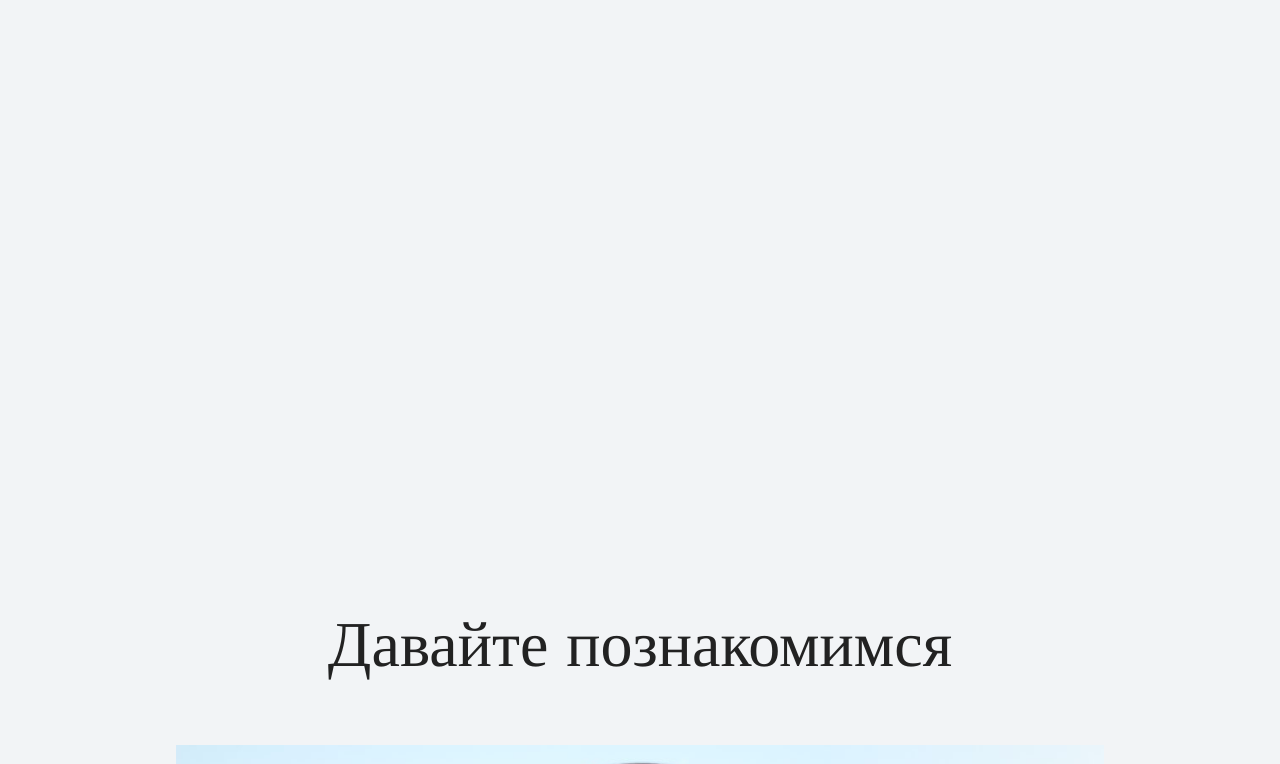
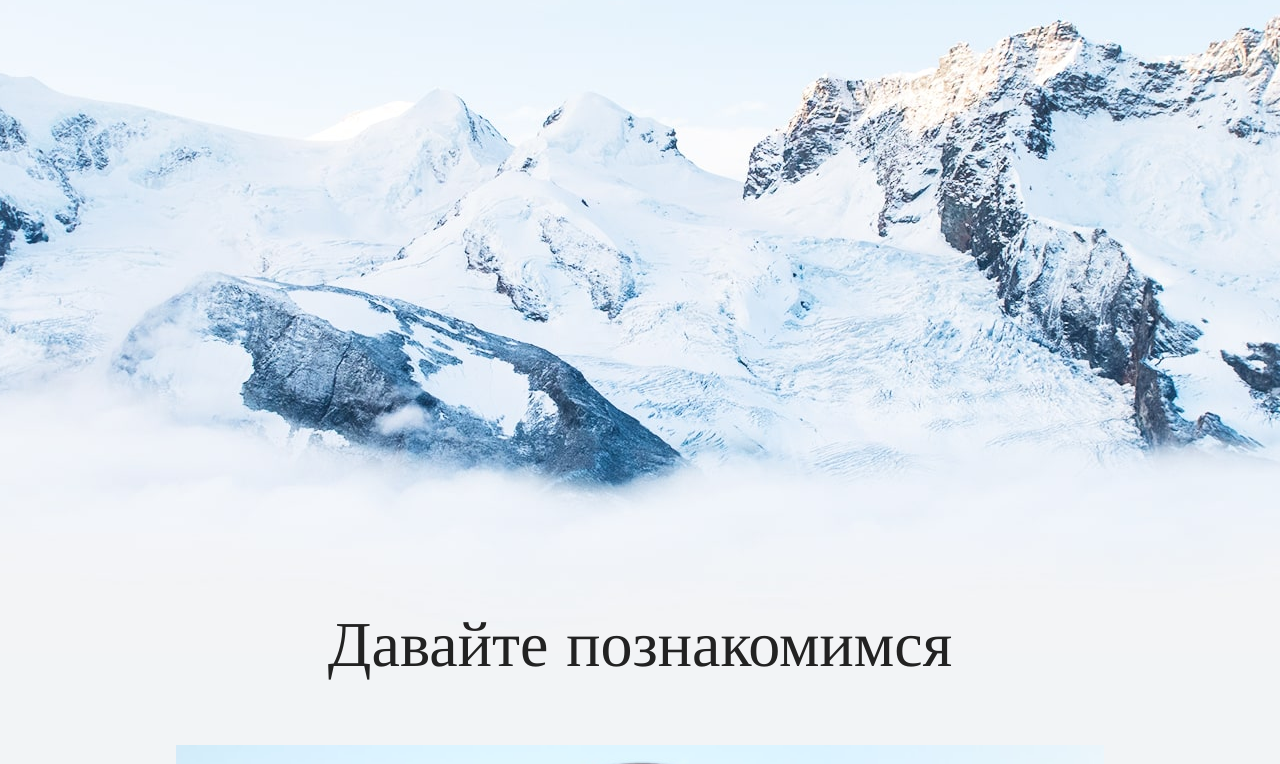
Before and after one commit to VisamTraining/My-site, a plain HTML site: page index.html in a window 1280 px wide. Shown: the part 427-1191 px from the top of the page. Drawn offline with nearby package versions, Linux system fonts and the light colour scheme; files whose address does not match are found by name.

Commit message:
Add files via upload

```diff
--- a/style.css
+++ b/style.css
@@ -6,7 +6,7 @@ body {
   line-height: 32px;
   color: #222222;
   background-color: #f2f4f6;
-  background-image: url("img/hero-bg.jpg");
+  background-image: url("hero-bg.jpg");
   background-repeat: no-repeat;
   background-position: top center;
 }
```
Also changed, not shown: ._hero-bg.jpg (added), ._icon-css.svg (added), ._icon-email-footer.svg (added), ._icon-email-header.svg (added), ._icon-html.svg (added), ._icon-phone-footer.svg (added), ._icon-phone-header.svg (added), icon-css.svg (added), icon-email-footer.svg (added), icon-email-header.svg (added), icon-html.svg (added), icon-phone-footer.svg (added), icon-phone-header.svg (added), 2 other files.
